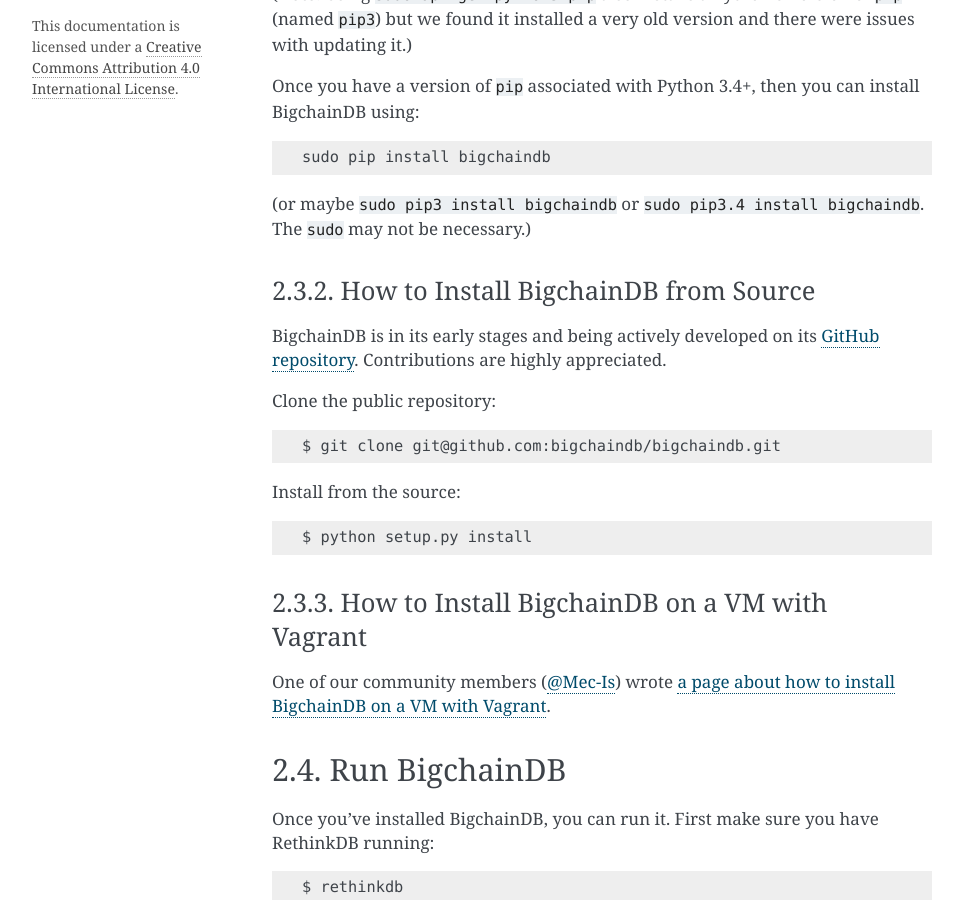
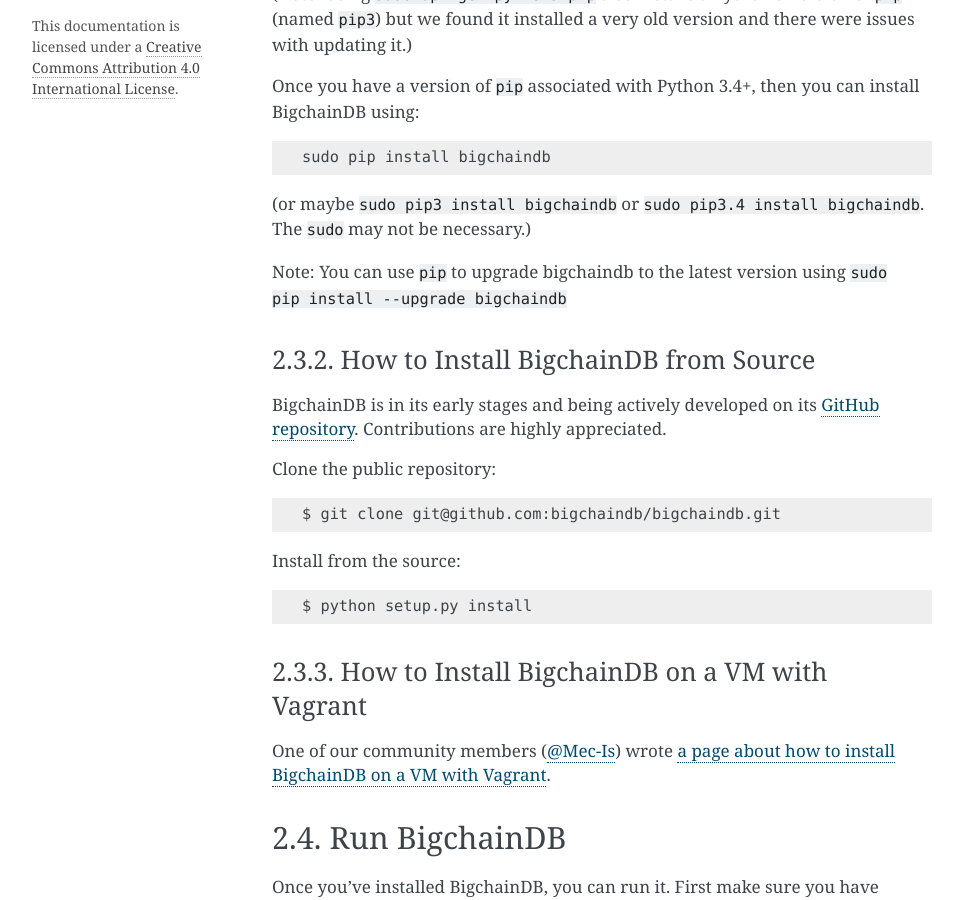
Before and after one commit to bigchaindb/bigchaindb, a Sphinx documentation site: the page built from docs/source/installing.md, in a window 1280 px wide and 900 px high, scrolled down 1355 px. Shown: the whole window, without its empty margins (148-1111 px from the left). Built offline with Sphinx 7.4.7, drawn with Linux system fonts in a browser that asks for light colours.

Commit message:
Add note about upgrading with pip (in docs)

````diff
--- a/docs/source/installing.md
+++ b/docs/source/installing.md
@@ -46,6 +46,8 @@
 sudo pip install bigchaindb
 ```
 (or maybe `sudo pip3 install bigchaindb` or `sudo pip3.4 install bigchaindb`. The `sudo` may not be necessary.)
+
+Note: You can use `pip` to upgrade bigchaindb to the latest version using `sudo pip install --upgrade bigchaindb`
 
 ### How to Install BigchainDB from Source
 
````
